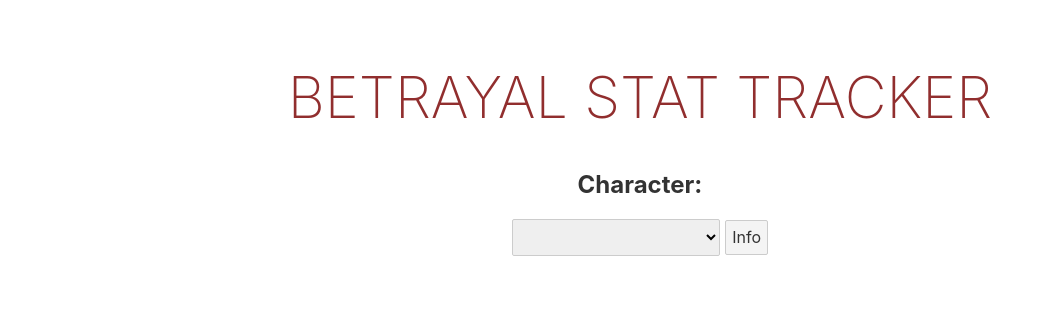
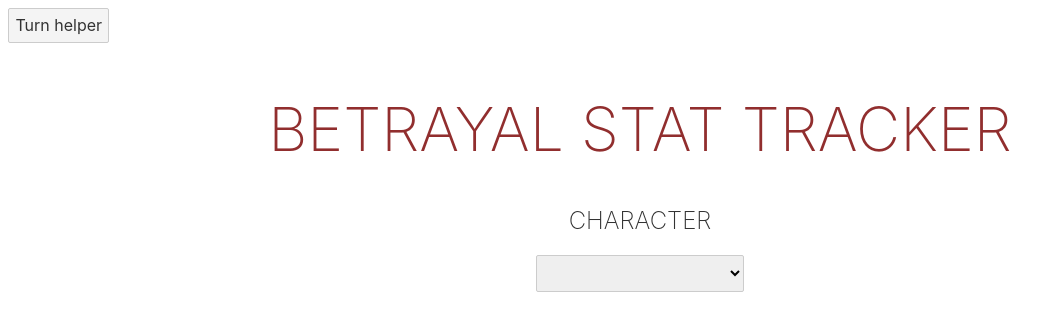
Before and after one commit to EsraKlemann/BetrayalStatsHelper, a Svelte app in the folder client/: page / in a window 1280 px wide. Shown: the top 330 px of the page, without its empty margins (0-1064 px from the left). Built offline with nearby package versions, Linux system fonts and the light colour scheme.

Commit message:
Small visual changes

```diff
--- a/client/src/App.svelte
+++ b/client/src/App.svelte
@@ -46,9 +46,7 @@
             knowledgeSliderStats = [...character.knowledgeStats];
             knowledgeSliderStats.unshift("💀");
             message = "Saved character";
-        }
-
-        else {
+        } else {
             const response = await fetch(
                 `http://localhost:8090/betrayal/api/character?id=${selected.id}`
             );
@@ -70,12 +68,10 @@
                 knowledgeSliderStats.unshift("💀");
             }
         }
-
     }
 
-
     function showInfo() {
-		alert('Maybe make a Modal for this?')
+        alert("Maybe make a Modal for this?");
     }
 
     function handleReset() {
@@ -98,17 +94,19 @@
             sanityStats: character.sanityStats,
             sanityIndex: sanitySliderValue,
             knowledgeStats: character.knowledgeStats,
-            knowledgeIndex: knowledgeSliderValue
+            knowledgeIndex: knowledgeSliderValue,
         };
         localStorage.setItem(selected.id, JSON.stringify(characterSave));
     }
 </script>
 
-
+<header>
+    <button class="helpBtn" on:click={showInfo}> Turn helper </button>
+</header>
 
 <main>
     <h1>Betrayal Stat Tracker</h1>
-    <h2>Character:</h2>
+    <h2>Character</h2>
     <select bind:value={selected} on:change={(e) => updateCharacterInfo(e)}>
         {#each characters as selectedCharacter}
             <option value={selectedCharacter}>
@@ -118,19 +116,11 @@
     </select>
 
     {#if character}
-        <p>
-            {character.name}, age {character.age}, {message}
-        </p>
-        <button on:click={handleSave}>
-            Save Character
-        </button>
-        <button on:click={handleRemove}>
-            Remove saved Character
-        </button>
-        <button on:click={handleReset}>
-            Reset
-        </button>
-
+        <p>Age: {character.age}</p>
+        <p>{message}</p>
+        <button on:click={handleSave}> Save </button>
+        <button on:click={handleRemove}> Remove saved</button>
+        <button on:click={handleReset}> Default</button>
 
         <p class="statNames">Speed</p>
         <div id="speed-slider" class="speedSlider">
@@ -144,9 +134,9 @@
                 all="label"
             />
         </div>
-        <p class="currentStats">
+        <!--<p class="currentStats">
             Current speed: {speedSliderStats[speedSliderValue]}
-        </p>
+        </p>-->
 
         <p class="statNames">Might</p>
         <div class="mightSlider">
@@ -160,12 +150,12 @@
                 all="label"
             />
         </div>
-        <p class="currentStats">
+        <!--<p class="currentStats">
             current Might: {mightSliderStats[mightSliderValue]}
         </p>
-        <!--Default Might, nog kleuren: {character.defaultMiIndex}</p>-->
+        Default Might, nog kleuren: {character.defaultMiIndex}</p>-->
 
-        <p>{character.sanityStats}</p>
+        <!--<p>{character.sanityStats}</p>-->
         <p class="statNames">Sanity</p>
         <div class="sanitySlider">
             <RangeSlider
@@ -178,10 +168,10 @@
                 all="label"
             />
         </div>
-        <p class="currentStats">
+        <!--<p class="currentStats">
             current Sanity: {sanitySliderStats[sanitySliderValue]}
         </p>
-        <p>Default Sanity, nog kleuren: {character.defaultSaIndex}</p>
+        <p>Default Sanity, nog kleuren: {character.defaultSaIndex}</p>-->
 
         <!--<p>{character.knowledgeStats}</p>-->
         <p class="statNames">Knowledge</p>
@@ -197,26 +187,23 @@
                 all="label"
             />
         </div>
-        <p class="currentStats">
-            current Knowledge: {knowledgeSliderStats[knowledgeSliderValue]}
+        <!--<p class="currentStats">
+            current Knowledge: {knowledgeSliderStats[
+                knowledgeSliderValue
+            ]}
         </p>
-        <!--<p>Default Knowledge, nog kleuren: {character.defaultKnIndex}</p>-->
+        <p>Default Knowledge, nog kleuren: {character.defaultKnIndex}</p>-->
     {/if}
-
-    <button on:click={showInfo}>
-        Info
-    </button>
-
-
-
-
 </main>
 
 <style>
+    .helpBtn {
+        align-self: flex-start;
+    }
+
     main {
         text-align: center;
         align-items: center;
-        padding: 15px;
         max-width: 240px;
         margin: 0 auto;
     }
@@ -224,8 +211,13 @@
     h1 {
         color: #912e2e;
         text-transform: uppercase;
-        font-size: 3.6em;
+        font-size: 3.8em;
         font-weight: 200;
+    }
+
+    h2 {
+        text-transform: uppercase;
+        font-weight: 150;
     }
 
     @media (min-width: 500px) {
@@ -237,11 +229,6 @@
     .statNames {
         font-size: 1.8rem;
         font-weight: 450;
-    }
-
-    .currentStats {
-        font-size: 1.5rem;
-        font-weight: 400;
     }
 
     .speedSlider {
@@ -278,5 +265,6 @@
         --range-handle-inactive: #7cf1bad8;
         --range-handle: #7cf1bad8;
         --range-handle-focus: #7cf1ba;
+        padding-bottom: 1.5rem;
     }
 </style>
```
Also changed, not shown: 2 other files (tests, documents, lock files or other folders). Lines whose indentation alone changed are shown as unchanged.
